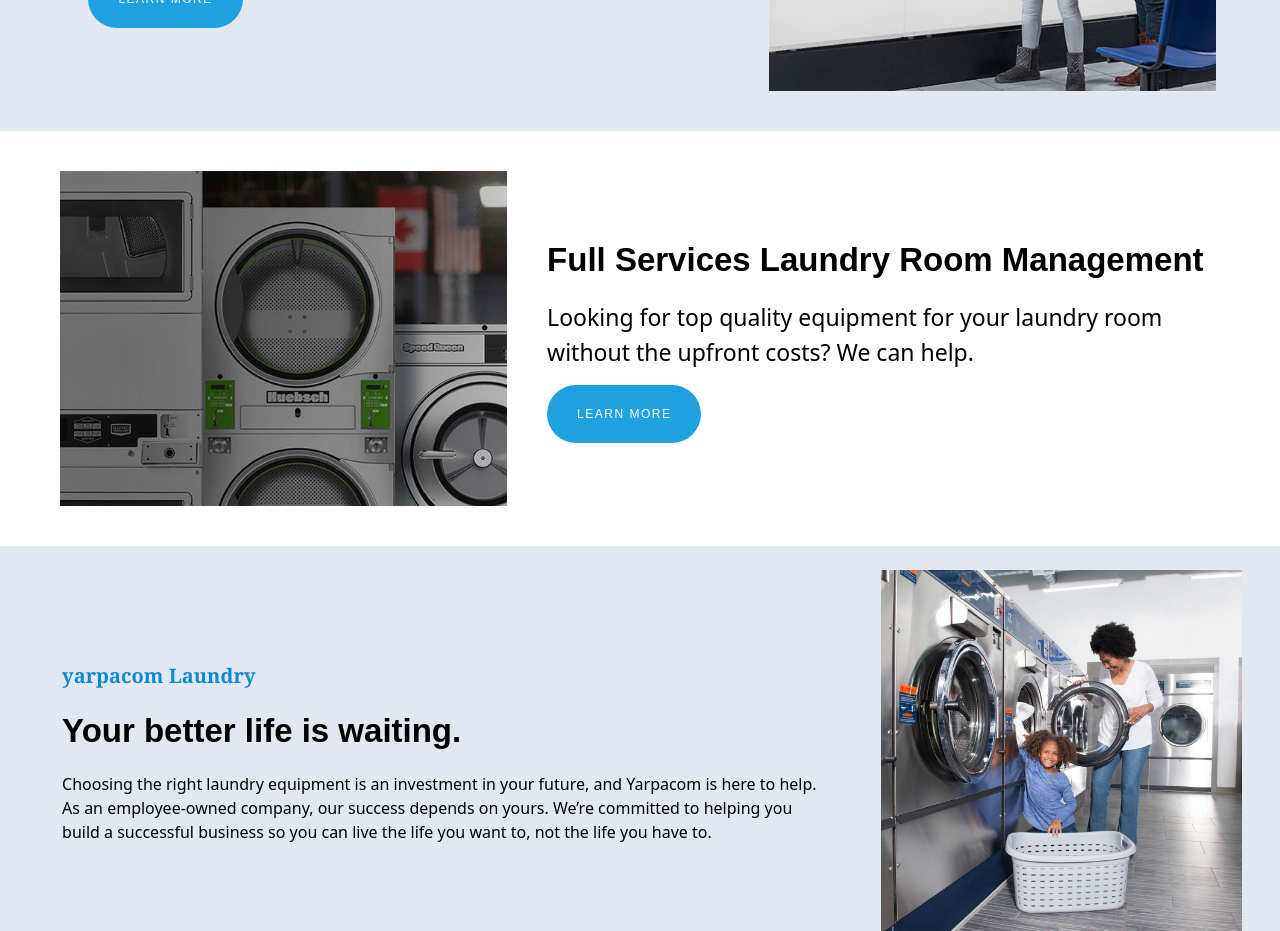
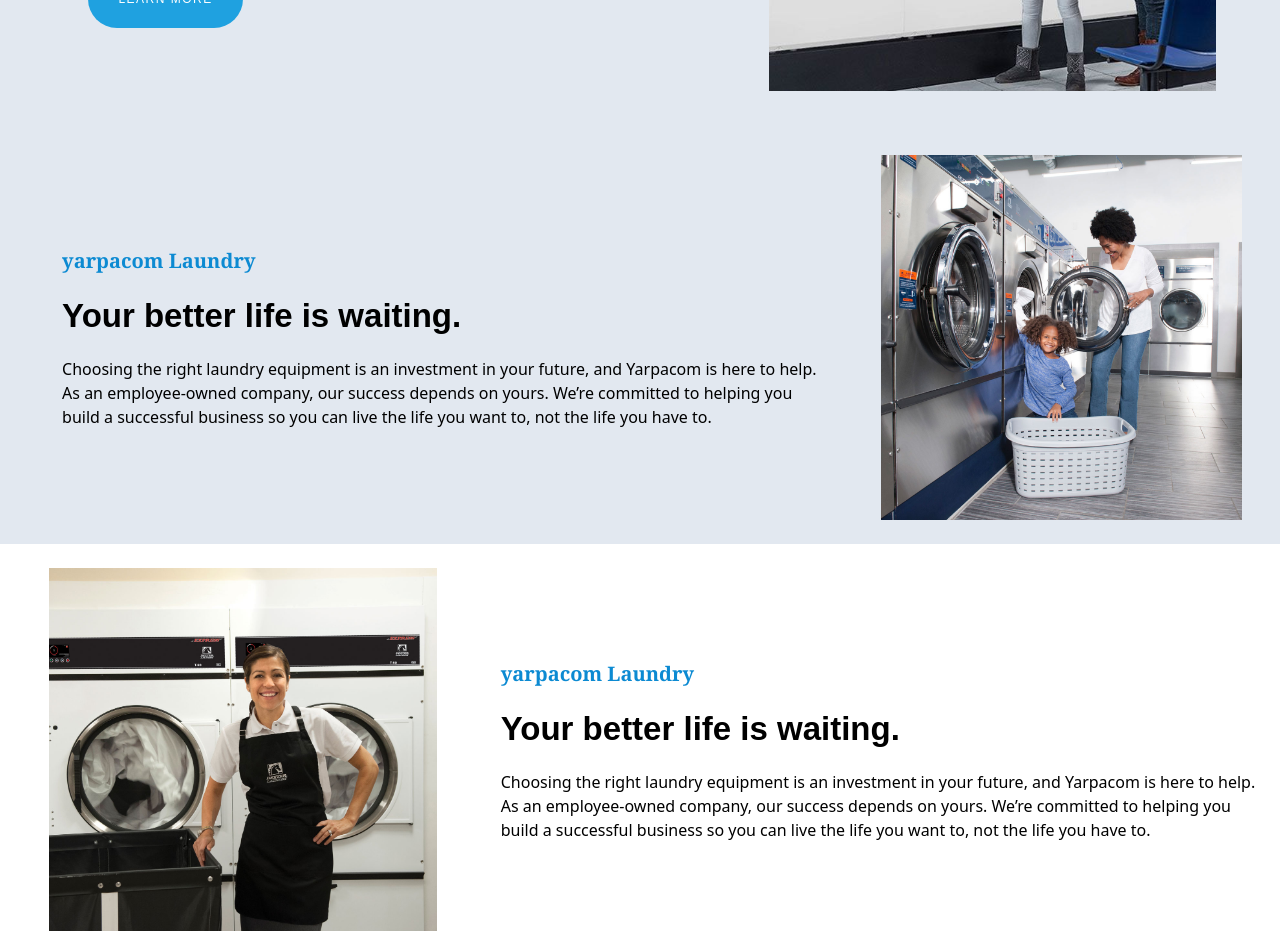
Before and after one commit to rubelmasud/Personal_Launderer_Front-end-, a React (Vite) app: page / in a window 1280 px wide. Shown: the part 1180-2111 px from the top of the page. Built offline with nearby package versions, Linux system fonts and the light colour scheme; a web font is replaced by a local one.

Commit message:
some file import issu

```diff
--- a/src/Pages/Home/Home/Home.jsx
+++ b/src/Pages/Home/Home/Home.jsx
@@ -1,7 +1,7 @@
 import VideoBanner from "../Banner/Banner";
 import Elementor from "../ElementorSection/Elementor";
 import Facilities from "../FacilitiesSection/Facilities";
-import LaundryService from "../Services/LaundryService";
+// import LaundryService from "../Services/LaundryService";
 import RoomManagement from "../Services/RoomManagement";
 import YarpacomLaundryServices from "../Services/YarpacomLaundryServices";
 import LaundryControl from "../Services/laundryControl";
@@ -11,7 +11,7 @@
     <div className="Primary_font">
       <VideoBanner />
       <RoomManagement />
-      <LaundryService />
+      {/* <LaundryService /> */}
       <YarpacomLaundryServices />
       <LaundryControl />
       <Elementor />
```
